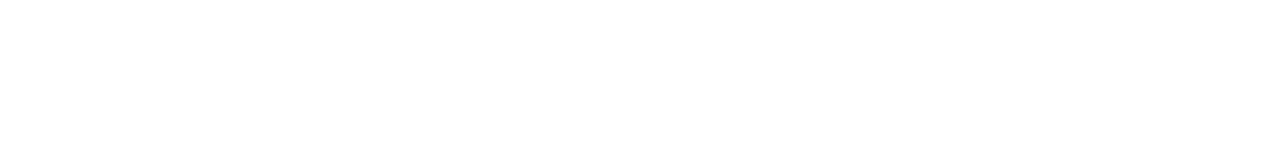
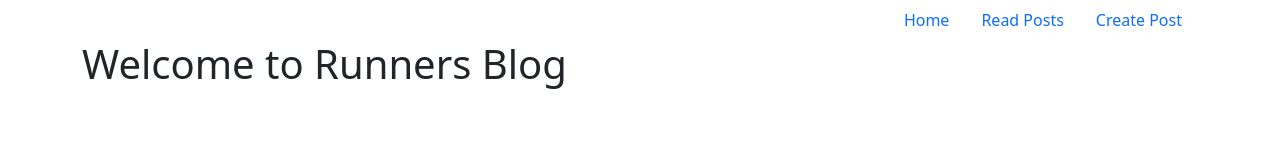
Before and after one commit to kt-fi/simply-blogging-mean-may-2021, a plain HTML site: page index.html in a window 1280 px wide. Drawn offline with nearby package versions, Linux system fonts and the light colour scheme.

Commit message:
Navbar Added

```diff
--- a/index.html
+++ b/index.html
@@ -1,14 +1,46 @@
+
 <!DOCTYPE html>
 <html lang="en">
 <head>
     <meta charset="UTF-8">
     <meta http-equiv="X-UA-Compatible" content="IE=edge">
     <meta name="viewport" content="width=device-width, initial-scale=1.0">
+
+    <!-- BOOTSTRAP CSS CDN -->
+    <link href="https://cdn.jsdelivr.net/npm/bootstrap@5.0.1/dist/css/bootstrap.min.css" rel="stylesheet" integrity="sha384-+0n0xVW2eSR5OomGNYDnhzAbDsOXxcvSN1TPprVMTNDbiYZCxYbOOl7+AMvyTG2x" crossorigin="anonymous">
+    <!-- MY STYLES -->
+    <link rel="stylesheet" href="styles.css">
+     <!-- BOOTSTRAP JS CDN -->
+    <script src="https://cdn.jsdelivr.net/npm/@popperjs/core@2.9.2/dist/umd/popper.min.js" integrity="sha384-IQsoLXl5PILFhosVNubq5LC7Qb9DXgDA9i+tQ8Zj3iwWAwPtgFTxbJ8NT4GN1R8p" crossorigin="anonymous"></script>
+    <script src="https://cdn.jsdelivr.net/npm/bootstrap@5.0.1/dist/js/bootstrap.min.js" integrity="sha384-Atwg2Pkwv9vp0ygtn1JAojH0nYbwNJLPhwyoVbhoPwBhjQPR5VtM2+xf0Uwh9KtT" crossorigin="anonymous"></script>
+    <!-- MY JS -->
+    <script src="index.js" defer></script>
+
     <title>Simply Blogging</title>
-
 
 </head>
 <body>
-
+    <header id="home">
+        <!-- NAVIGATION -->
+        <nav>
+           <div class="container">
+                <div class="row">
+                    <ul class="nav justify-content-end col-lg-12">
+                        <li class="nav-item"><a class="nav-link" href="#">Home</a></li>
+                        <li class="nav-item"><a class="nav-link" href="#">Read Posts</a></li>
+                        <li class="nav-item"><a class="nav-link" href="#">Create Post</a></li>
+                    </ul>
+                </div>
+           </div>
+        </nav>
+       <!-- TITLE HEADER -->
+        <div class="container">
+            <div class="row">
+                <div class="col-md-12">
+                    <h1 class="header header-main">Welcome to Runners Blog</h1>
+                </div>
+            </div>
+        </div>
+    </header>
 </body>
 </html>
```
